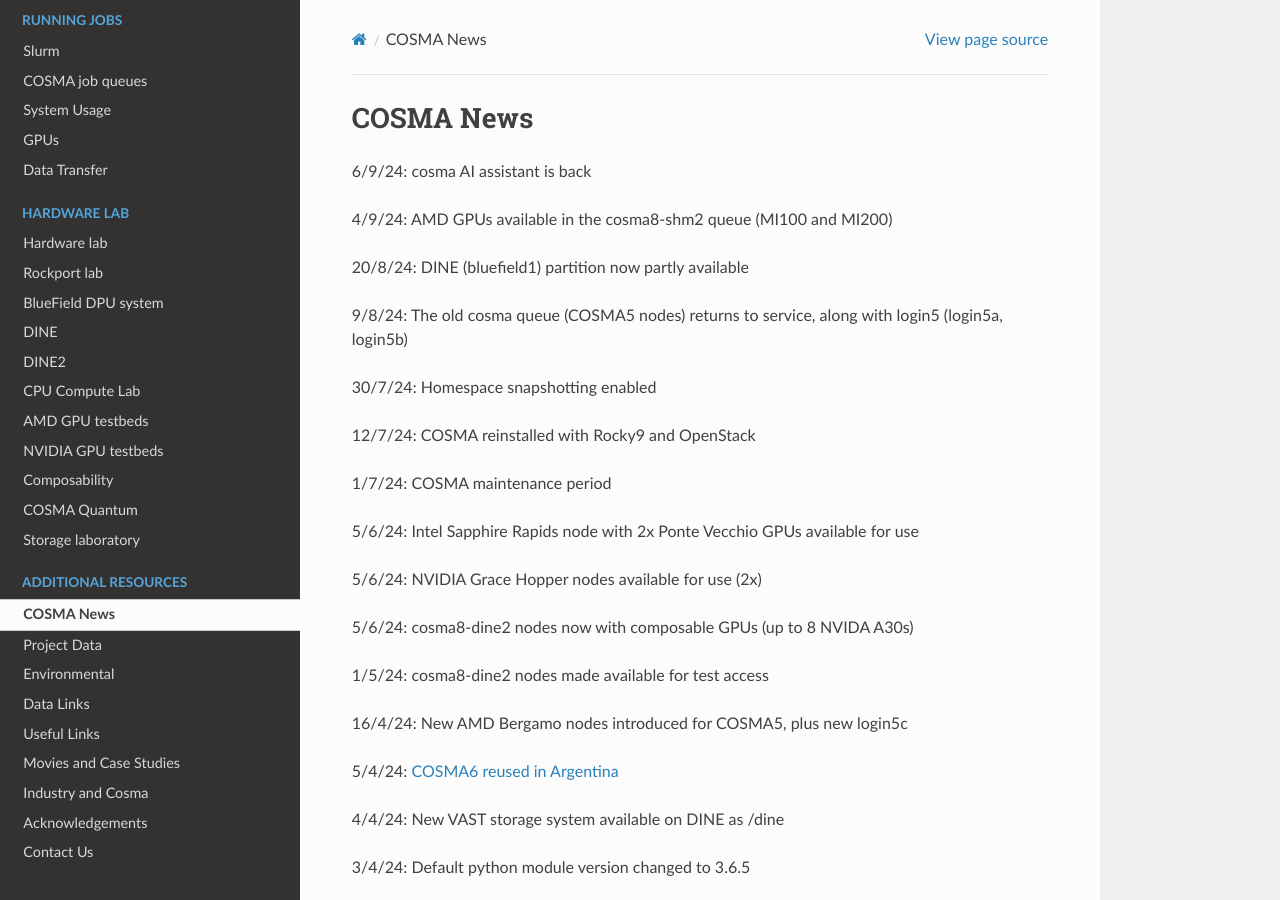
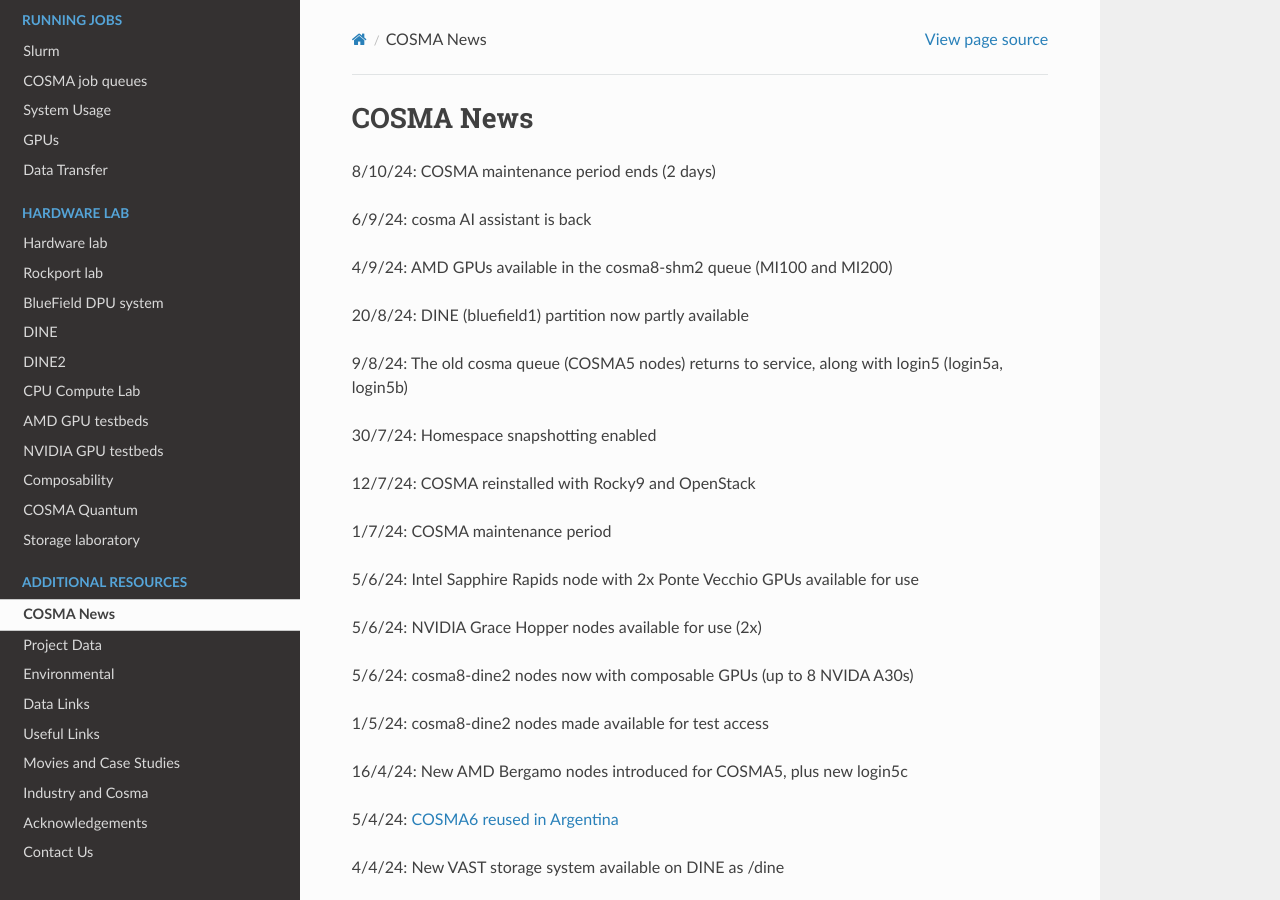
Before and after one commit to agb32/cosmadoc, a Sphinx documentation site: the page built from docs/source/news.md, in a window 1280 px wide and 900 px high. Built offline with Sphinx 7.4.7 and the Read the Docs theme 3.1.0, drawn with Linux system fonts in a browser that asks for light colours.

Commit message:
news-updated

```diff
--- a/docs/source/news.md
+++ b/docs/source/news.md
@@ -1,4 +1,6 @@
 # COSMA News
+
+8/10/24: COSMA maintenance period ends (2 days)
 
 6/9/24: cosma AI assistant is back
 
```
